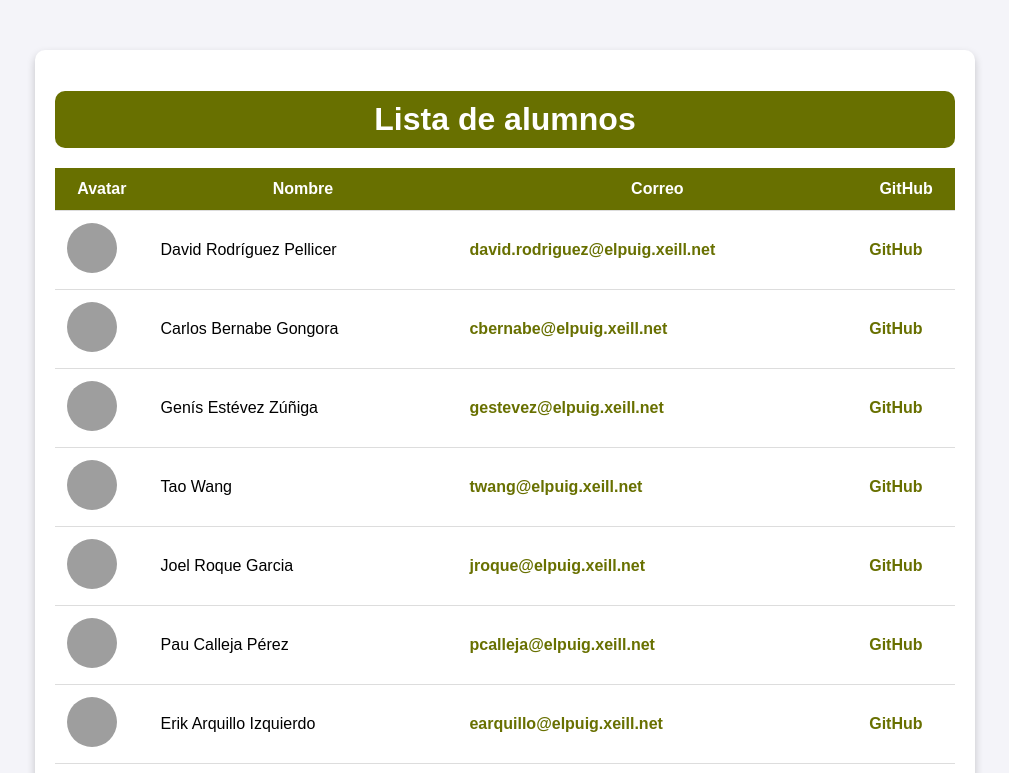
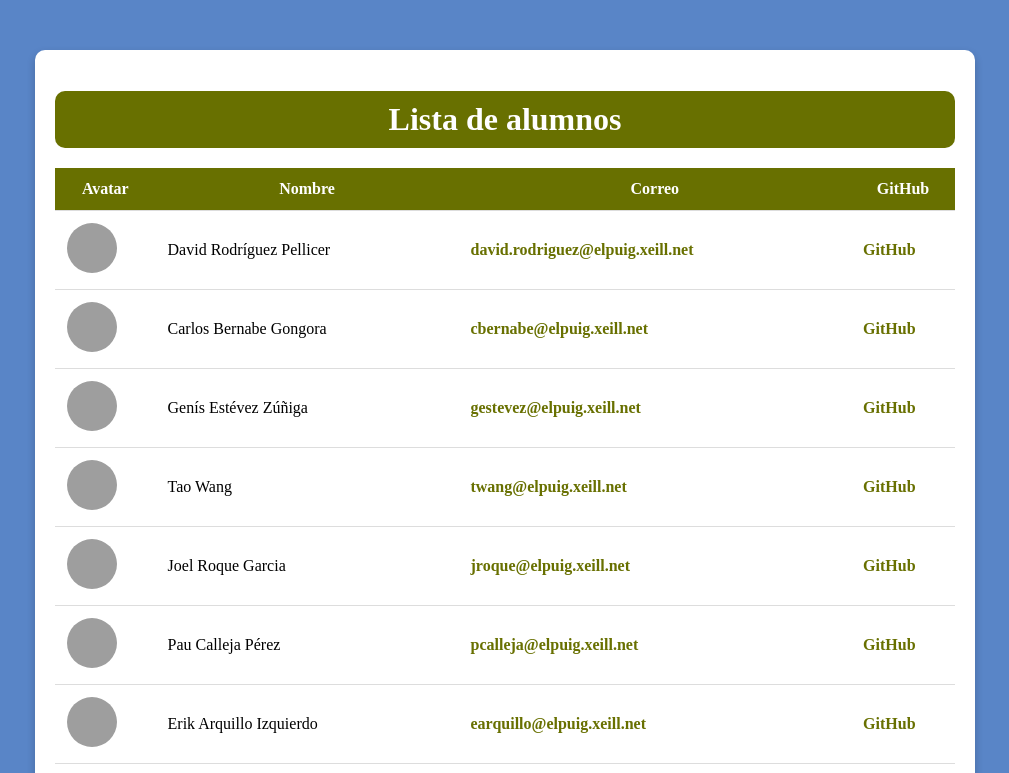
Before and after one commit to Neiferpuig/tablas, a plain HTML site: page lista.html in a window 1280 px wide. Shown: the top 773 px of the page, without its empty margins (135-1144 px from the left). Drawn offline with Linux system fonts and the light colour scheme; grey boxes are pictures that could not be loaded.

Commit message:
Update lista.css

```diff
--- a/styles/lista.css
+++ b/styles/lista.css
@@ -1,8 +1,8 @@
 body {
-    font-family: Arial, sans-serif;
+    font-family: Montserrat;
     margin: 0;
     padding: 0;
-    background-color: #f4f4f9;
+    background-color: rgb(89, 133, 199);
 }
 
 .container {
```
